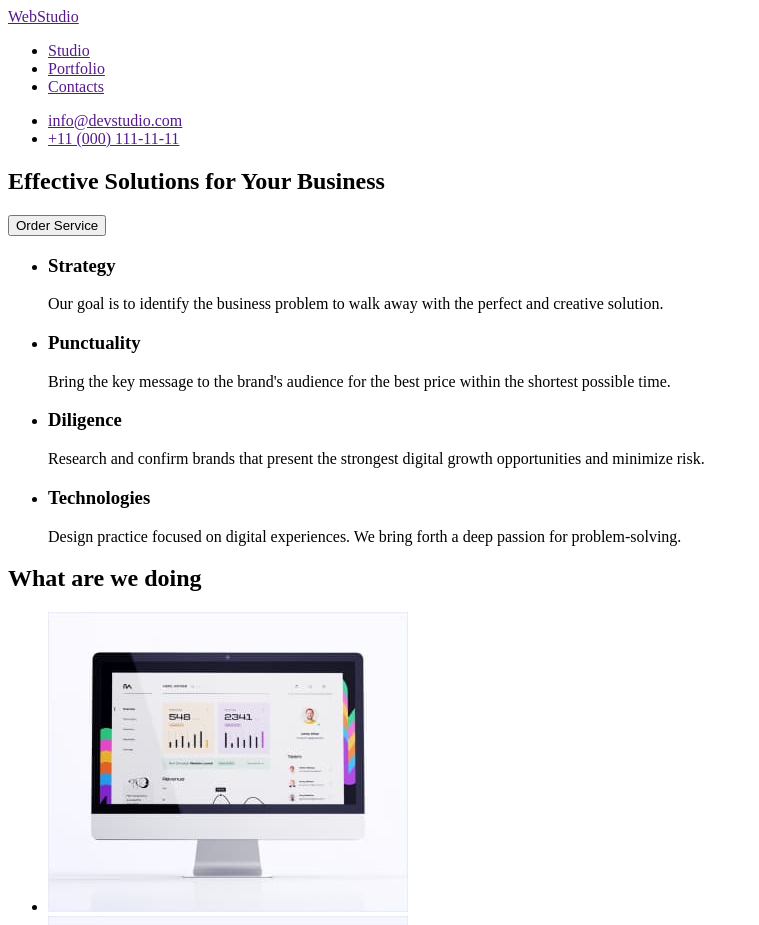
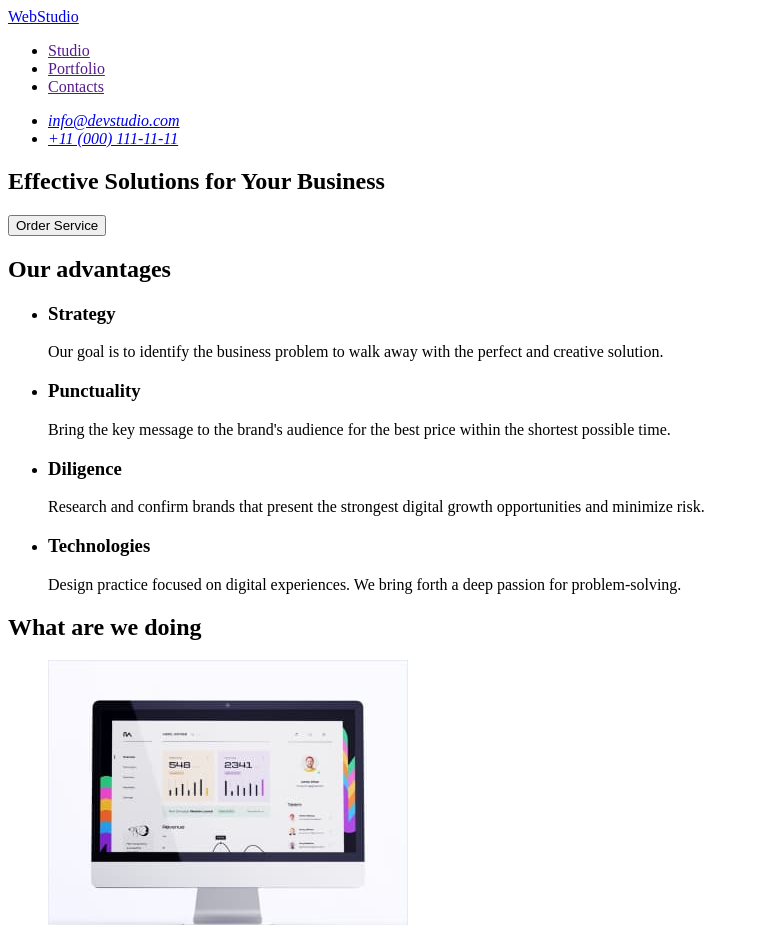
Before and after one commit to viktormashyka/goit-markup-hw01, a plain HTML site: page index.html in a window 1280 px wide. Shown: the top 925 px of the page, without its empty margins (0-759 px from the left). Drawn offline with Linux system fonts and the light colour scheme.

Commit message:
fixed tegs

```diff
--- a/index.html
+++ b/index.html
@@ -6,9 +6,11 @@
     <title>WebStudio</title>
   </head>
   <body>
+    <!-- Header -->
+
     <header>
-      <a href="">WebStudio</a>
       <nav>
+        <a href="./index.html">WebStudio</a>
         <ul>
           <li>
             <a href="" target="_blank"> Studio</a>
@@ -21,18 +23,26 @@
           </li>
         </ul>
       </nav>
+      <address>
         <ul>
-        <li><a href="">info@devstudio.com</a></li>
-        <li><a href="">+11 (000) 111-11-11</a></li>
+          <li><a href="mailto:info@devstudio.com">info@devstudio.com</a></li>
+          <li><a href="tel:+110001111111">+11 (000) 111-11-11</a></li>
         </ul>
+      </address>
     </header>
 
     <main>
+      <!-- Hero -->
+
       <section>
         <h1>Effective Solutions for Your Business</h1>
         <button type="button">Order Service</button>
       </section>
+
+      <!-- Our advantages -->
+
       <section>
+        <h2>Our advantages</h2>
         <ul>
           <li>
             <h3>Strategy</h3>
@@ -64,6 +74,9 @@
           </li>
         </ul>
       </section>
+
+      <!-- What are we doing -->
+
       <section>
         <h2>What are we doing</h2>
         <ul>
@@ -93,6 +106,9 @@
           </li>
         </ul>
       </section>
+
+      <!-- Our Team -->
+
       <section>
         <h2>Our Team</h2>
         <ul>
@@ -111,52 +127,43 @@
             </div>
           </li>
           <li>
-            <div>
             <img
               src="./images/photo_2.jpg"
               alt="Photo 2"
               width="264"
               height="260"
             />
-              <div>
             <h3>Tom Ford</h3>
             <p>Frontend Developer</p>
-              </div>
-            </div>
           </li>
           <li>
-            <div>
             <img
               src="./images/photo_3.jpg"
               alt="Photo 3"
               width="264"
               height="260"
             />
-              <div>
             <h3>Camila Garcia</h3>
             <p>Marketing</p>
-              </div>
-            </div>
           </li>
           <li>
-            <div>
             <img
               src="./images/photo_4.jpg"
               alt="Photo 4"
               width="264"
               height="260"
             />
-              <div>
             <h3>Mark Guerrero</h3>
             <p>Product Designer</p>
-              </div>
-            </div>
           </li>
         </ul>
       </section>
     </main>
+
+    <!-- Footer -->
+
     <footer>
-      <a href="">WebStudio</a>
+      <a href="./index.html">WebStudio</a>
       <p>
         Increase the flow of customers and sales for your business with digital
         marketing & growth solutions.
```
Also changed, not shown: 1 other file. Lines whose indentation alone changed are shown as unchanged.
